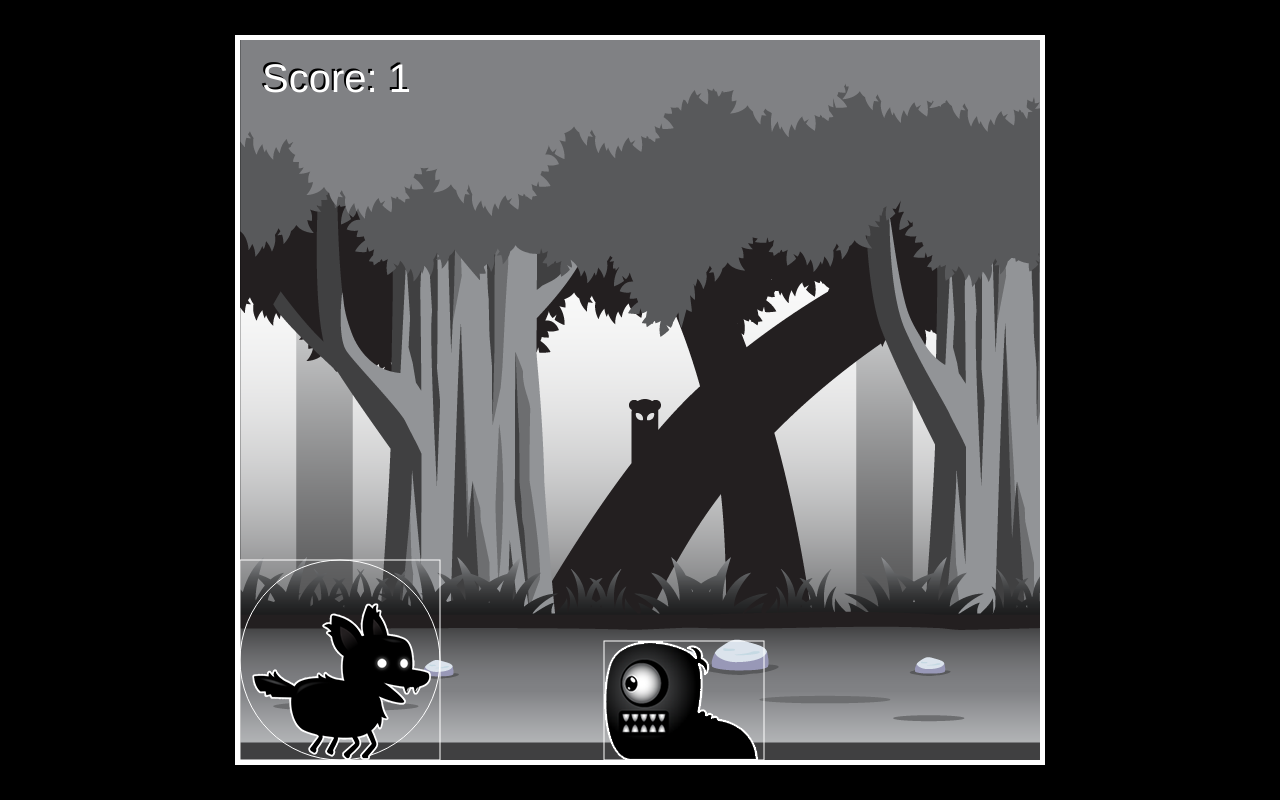
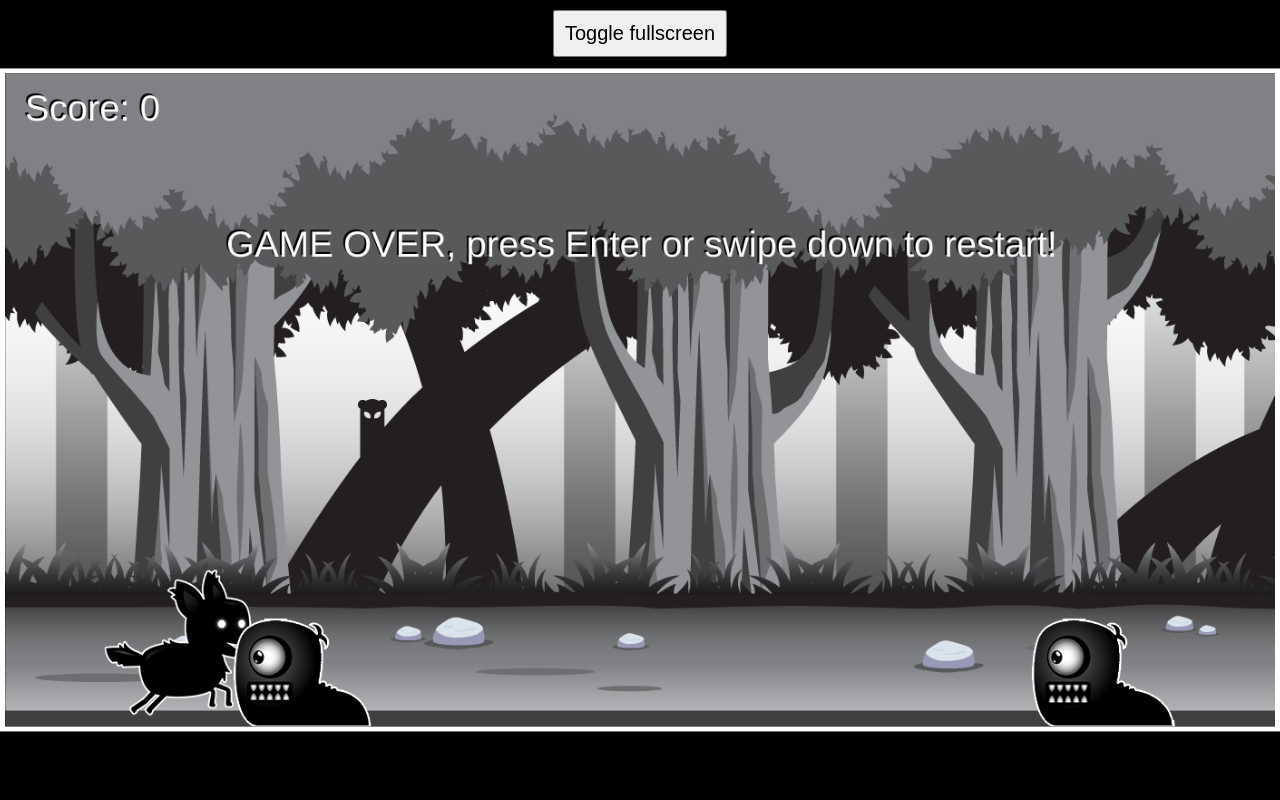
Before and after one commit to Sandrex233/javascript-game-development-course-freecodecamp, a plain HTML site: page project7-side-scroller-game-mobile-support/index.html in a window 1280 px wide. Drawn offline with Linux system fonts and the light colour scheme.

Commit message:
project7

```diff
--- a/project7-side-scroller-game-mobile-support/index.html
+++ b/project7-side-scroller-game-mobile-support/index.html
@@ -14,6 +14,7 @@
     <img id="playerImage" src="player.png" alt="">
     <img id="backgroundImage" src="background_single.png" alt="">
     <img id="enemyImage" src="enemy_1.png" alt="">
+    <button id="fullScreenButton">Toggle fullscreen</button>
 
     <script src="script.js"></script>
 </body>
--- a/project7-side-scroller-game-mobile-support/script.js
+++ b/project7-side-scroller-game-mobile-support/script.js
@@ -1,20 +1,25 @@
 // same as window.addEventListener
-// waits until images are loaded\
+// waits until images are loaded
 addEventListener('load', function () {
     /** @type {HTMLCanvasElement} */
     const canvas = document.getElementById('canvas1')
     const ctx = canvas.getContext('2d')
 
-    const CANVAS_WIDTH = canvas.width = 800
+    const CANVAS_WIDTH = canvas.width = 1400
     const CANVAS_HEIGHT = canvas.height = 720
 
     let enemies = []
     let score = 0
+    let gameOver = false
+    const fullScreenButton = document.getElementById('fullScreenButton')
 
     class InputHandler {
         constructor() {
             this.keys = []
+            this.touchY = ""
+            this.touchTreshold = 30
             // use javascript bind method or ES6 arrow function, lexical scoping
+            // keyboard events
             window.addEventListener('keydown', (e) => {
                 if ((e.key === 'ArrowDown' ||
                     e.key === 'ArrowUp' ||
@@ -22,8 +27,8 @@ addEventListener('load', function () {
                     e.key === 'ArrowRight')
                     && this.keys.indexOf(e.key) === -1) { // add only if that specific key is not in the array yet
                     this.keys.push(e.key)
-                }
-                console.log(e.key, this.keys)
+                } else if (e.key === 'Enter' && gameOver) restartGame()
+                // console.log(e.key, this.keys)
             })
             window.addEventListener('keyup', (e) => {
                 if ((e.key === 'ArrowDown' ||
@@ -32,7 +37,25 @@ addEventListener('load', function () {
                     e.key === 'ArrowRight')) {
                     this.keys.splice(this.keys.indexOf(e.key), 1) // remove pressed key
                 }
-                console.log(e.key, this.keys)
+                // console.log(e.key, this.keys)
+            })
+
+            // touch events
+            window.addEventListener('touchstart', (e) => {
+                this.touchY = e.changedTouches[0].pageY
+            })
+            window.addEventListener('touchmove', (e) => {
+                const swipeDistance = e.changedTouches[0].pageY - this.touchY
+                if (swipeDistance < -this.touchTreshold && this.keys.indexOf('swipe up') === -1) this.keys.push('swipe up')
+                else if (swipeDistance > this.touchTreshold && this.keys.indexOf('swipe down') === -1) {
+                    this.keys.push('swipe down')
+                    if (gameOver) restartGame()
+                }
+            })
+            window.addEventListener('touchend', (e) => {
+                console.log(this.keys);
+                this.keys.splice(this.keys.indexOf('swipe up'), 1)
+                this.keys.splice(this.keys.indexOf('swipe down'), 1)
             })
         }
     }
@@ -43,7 +66,7 @@ addEventListener('load', function () {
             this.gameHeight = gameHeight
             this.width = 200
             this.height = 200
-            this.x = 0
+            this.x = 100
             this.y = this.gameHeight - this.height
             this.image = document.getElementById('playerImage')
             this.maxFrame = 8
@@ -56,21 +79,46 @@ addEventListener('load', function () {
             this.vy = 0
             this.weight = 1 // gravity
         }
+        restart() {
+            this.x = 100
+            this.y = this.gameHeight - this.height
+            this.maxFrame = 8
+            this.frameY = 0
+        }
         draw(context) {
-            context.strokeStyle = 'white'
-            context.strokeRect(this.x, this.y, this.width, this.height)
-            context.beginPath()
-            context.arc(this.x + this.width / 2, this.y + this.height / 2, this.width / 2, 0, Math.PI * 2)
-            context.stroke()
+            // drawing a circle for debugging purposes
+            /*  context.lineWidth = 5
+             context.strokeStyle = 'white'
+             // context.strokeRect(this.x, this.y, this.width, this.height)
+             context.beginPath()
+             context.arc(this.x + this.width / 2, this.y + this.height / 2 + 20, this.width / 3, 0, Math.PI * 2) // collision area adjustment
+             context.stroke() */
+
+            // drawing a rectangle for debugging purposes
+            // context.fillStyle = 'white'
+            // context.fillRect(this.x, this.y, this.width, this.height)
 
 
-            // context.fillStyle = 'white'
-            // context.fillRect(this.x, this.y, this.width, this.height)
             context.drawImage(this.image, this.frameX * this.width,
                 this.frameY * this.height, this.width, this.height,
                 this.x, this.y, this.width, this.height)
         }
-        update(input, deltaTime) {
+        update(input, deltaTime, enemies) {
+            // collision detection
+            enemies.forEach(enemy => {
+                // pythagorean theorem for calculating distance
+                /* const dx = enemy.x - this.x
+                const dy = enemy.y - this.y */
+                // collision between white circles fix
+                // collision area adjustment
+                const dx = (enemy.x + enemy.width / 2 - 20) - (this.x + this.width / 2)
+                const dy = (enemy.y + enemy.height / 2) - (this.y + this.height / 2 + 20)
+                const distance = Math.sqrt(dx * dx + dy * dy)
+                if (distance < enemy.width / 3 + this.width / 3) {
+                    gameOver = true
+                }
+            })
+
             // sprite animation
             if (this.frameTimer > this.frameInterval) {
                 if (this.frameX >= this.maxFrame) this.frameX = 0
@@ -85,7 +133,7 @@ addEventListener('load', function () {
                 this.speed = 5
             } else if (input.keys.indexOf("ArrowLeft") > -1) {
                 this.speed = -5
-            } else if (input.keys.indexOf("ArrowUp") > -1 && this.onGround()) {
+            } else if ((input.keys.indexOf("ArrowUp") > -1 || input.keys.indexOf("swipe up") > -1) && this.onGround()) {
                 this.vy -= 32
             } else {
                 this.speed = 0
@@ -134,6 +182,10 @@ addEventListener('load', function () {
             this.x -= this.speed // scroll to the left
             if (this.x < 0 - this.width) this.x = 0 // endlessly scrolling background
         }
+        restart() {
+            // reset for visual feedback
+            this.x = 0
+        }
     }
 
     class Enemy {
@@ -154,12 +206,20 @@ addEventListener('load', function () {
             this.markedForDeletion = false
         }
         draw(context) {
+            context.drawImage(this.image, this.frameX * this.width, 0, this.width, this.height,
+                this.x, this.y, this.width, this.height)
+
+            // drawing circle for debugging purposes
+            /* context.lineWidth = 5
             context.strokeStyle = 'white'
-            context.strokeRect(this.x, this.y, this.width, this.height)
+            // context.strokeRect(this.x, this.y, this.width, this.height)
+            context.beginPath()
+            context.arc(this.x + this.width / 2 - 20, this.y + this.height / 2, this.width / 3, 0, Math.PI * 2) // collision area adjustment
+            context.stroke() */
+
 
             // context.drawImage(this.image, this.x, this.y, this.width, this.height)
-            context.drawImage(this.image, this.frameX * this.width, 0, this.width, this.height,
-                this.x, this.y, this.width, this.height)
+
         }
         update(deltaTime) {
             if (this.frameTimer > this.frameInterval) {
@@ -195,13 +255,43 @@ addEventListener('load', function () {
     }
 
     function displayStatusText(context) {
+        context.textAlign = 'left'
         // Shadow effect
         context.font = '40px Helvetica'
         context.fillStyle = 'black'
         context.fillText('Score: ' + score, 20, 50)
         context.fillStyle = 'white'
         context.fillText('Score: ' + score, 22, 52)
+        if (gameOver) {
+            context.textAlign = 'center'
+            context.fillStyle = 'black'
+            context.fillText('GAME OVER, press Enter or swipe down to restart!', CANVAS_WIDTH / 2, 200)
+            context.fillStyle = 'white'
+            context.fillText('GAME OVER, press Enter or swipe down to restart!', CANVAS_WIDTH / 2 + 2, 202)
+        }
     }
+
+    function restartGame() {
+        player.restart()
+        background.restart()
+        enemies = []
+        score = 0
+        gameOver = false
+        animate(0)
+    }
+
+    function toggleFullScreen() {
+        console.log(document.fullscreenElement)
+        if (!document.fullscreenElement) {
+            canvas.requestFullscreen().catch(err => {
+                alert(`Error, can't enable full-screen mode: ${err.message}`)
+            })
+        } else {
+            document.exitFullscreen()
+        }
+    }
+
+    fullScreenButton.addEventListener('click', toggleFullScreen)
 
     const input = new InputHandler()
     const player = new Player(CANVAS_WIDTH, CANVAS_HEIGHT)
@@ -218,17 +308,18 @@ addEventListener('load', function () {
     function animate(timestamp) {
         const deltaTime = timestamp - lastTime
         lastTime = timestamp
-        console.log(deltaTime);
+        // console.log(deltaTime);
         ctx.clearRect(0, 0, CANVAS_WIDTH, CANVAS_HEIGHT)
         background.draw(ctx)
         // background.update()
         player.draw(ctx)
-        player.update(input, deltaTime)
+        player.update(input, deltaTime, enemies)
         // enemy1.draw(ctx)
         // enemy1.update()
         handleEnemies(deltaTime)
         displayStatusText(ctx)
-        requestAnimationFrame(animate)
+
+        if (!gameOver) requestAnimationFrame(animate)
     }
     animate(0)
 })
--- a/project7-side-scroller-game-mobile-support/style.css
+++ b/project7-side-scroller-game-mobile-support/style.css
@@ -1,3 +1,9 @@
+* {
+    margin: 0;
+    padding: 0;
+    box-sizing: border-box;
+}
+
 body {
     background: black;
 }
@@ -8,9 +14,21 @@ body {
     top: 50%;
     left: 50%;
     transform: translate(-50%, -50%);
+
+    /* fit for mobile screen */
+    max-width: 100%;
+    max-height: 100%;
     /* width: 500px;
     height: 900px; */
 }
 #playerImage, #backgroundImage, #enemyImage {
     display: none;
 }
+#fullScreenButton {
+    position: absolute;
+    font-size: 20px;
+    padding: 10px;
+    top: 10px;
+    left: 50%;
+    transform: translateX(-50%);
+}
```
